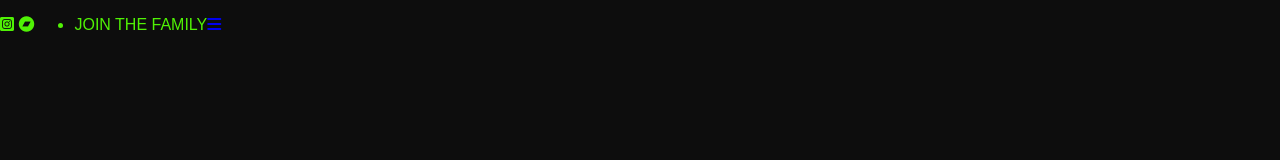
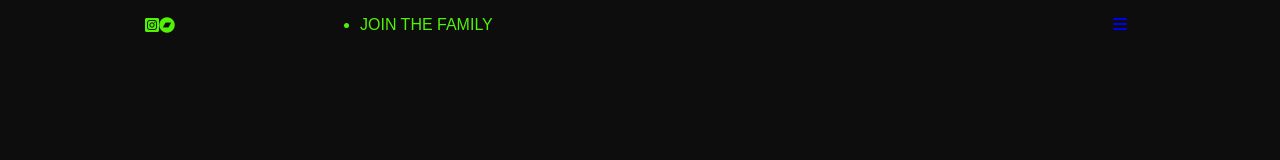
Before and after one commit to EvMad/garden-mockup, a plain HTML site: page index.html in a window 1280 px wide. Drawn offline with Linux system fonts and the light colour scheme; a web font is replaced by a local one.

Commit message:
.topRight {} .topLeft {} .topCenter {}

```diff
--- a/assets/css/style.css
+++ b/assets/css/style.css
@@ -24,3 +24,15 @@ body {
     font-family: 'BIZ UDGothic', sans-serif;
     z-index: 999;
 }
+
+.topLeft,
+.topRight {
+    flex: 3;
+    display: flex;
+    align-items: center;
+    justify-content: center;
+}
+
+.topCenter {
+    flex: 6;
+}
```
